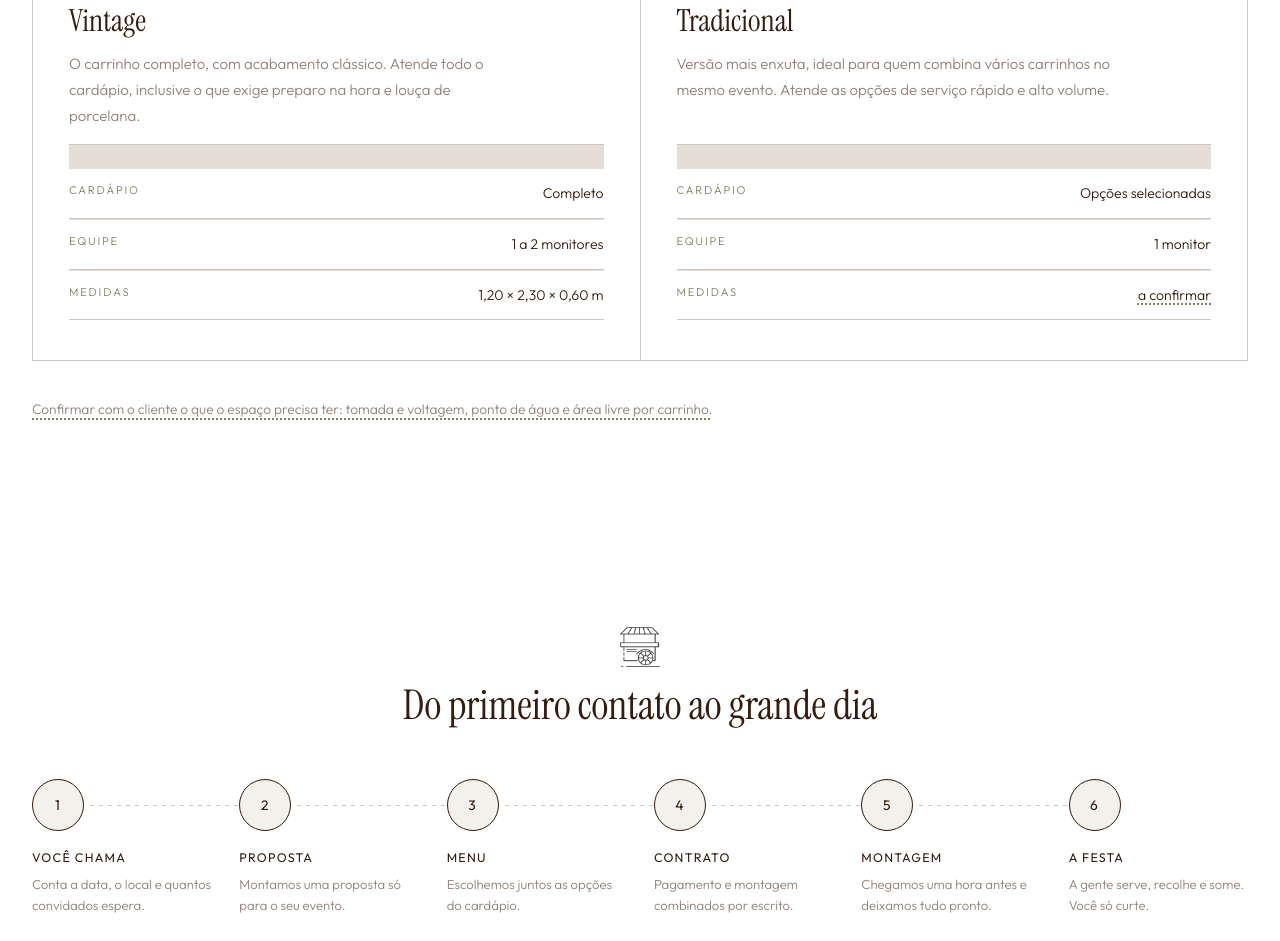
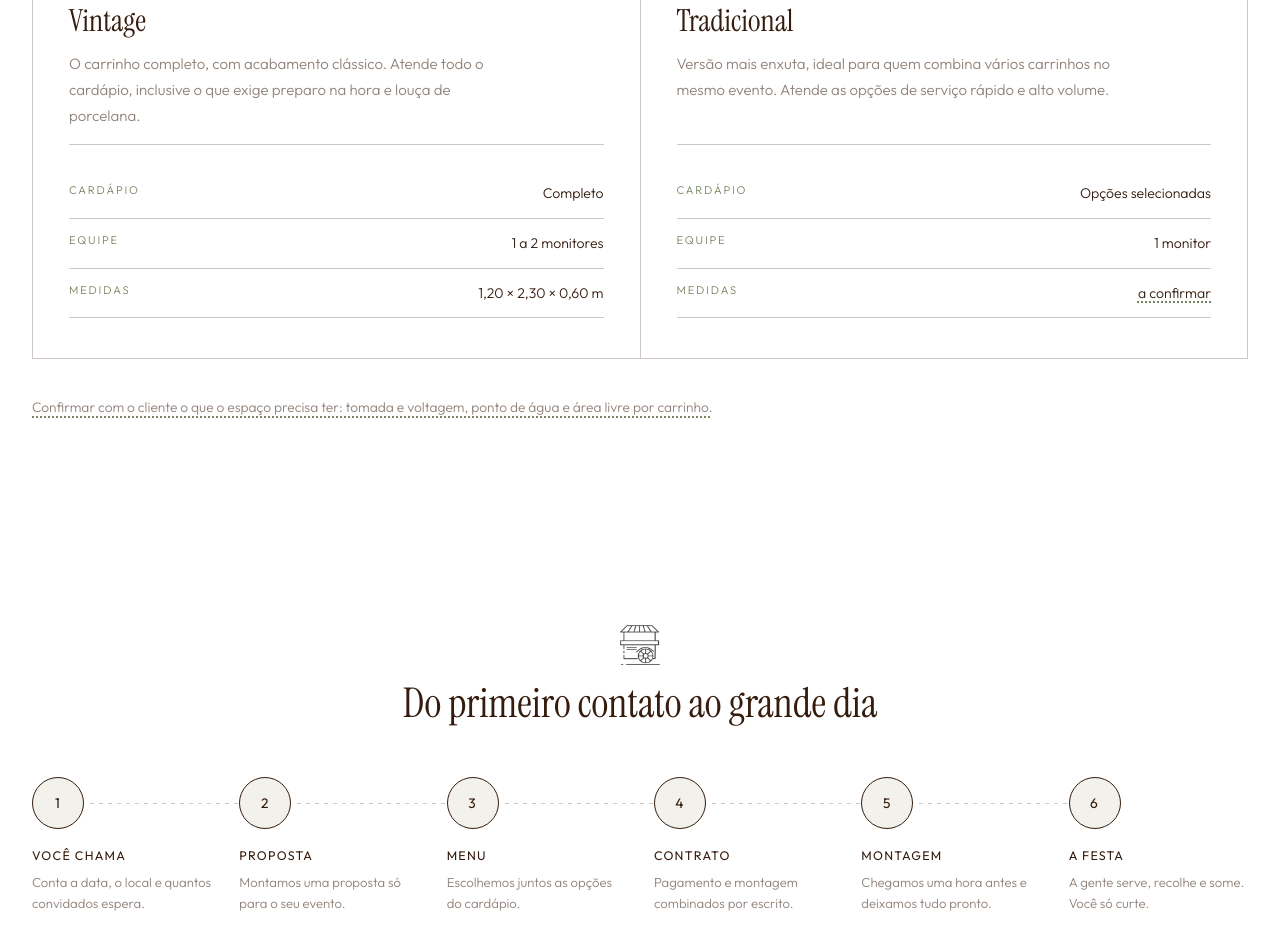
Before and after one commit to speivox/tic-tac-gourmet, a plain HTML site: page index.html in a window 1280 px wide. Shown: the part 3282-4223 px from the top of the page. Drawn offline with Linux system fonts and the light colour scheme.

Commit message:
Carrinhos: remove barra bege acima das specs
O background: var(--line) no .specs tingia a área do padding-top com
bege. Removendo o background, o padding vira espaço transparente e as
linhas separadoras ficam a cargo do border-bottom de cada linha.

Co-Authored-By: Claude Sonnet 4.6 <noreply@anthropic.com>

```diff
--- a/style.css
+++ b/style.css
@@ -377,8 +377,6 @@ h3 {
   margin: auto 0 0;
   padding-top: 24px;
   display: grid;
-  gap: 1px;
-  background: var(--line, #e5ded6);
   border-top: 1px solid var(--warm);
 }
 .specs div {
```
